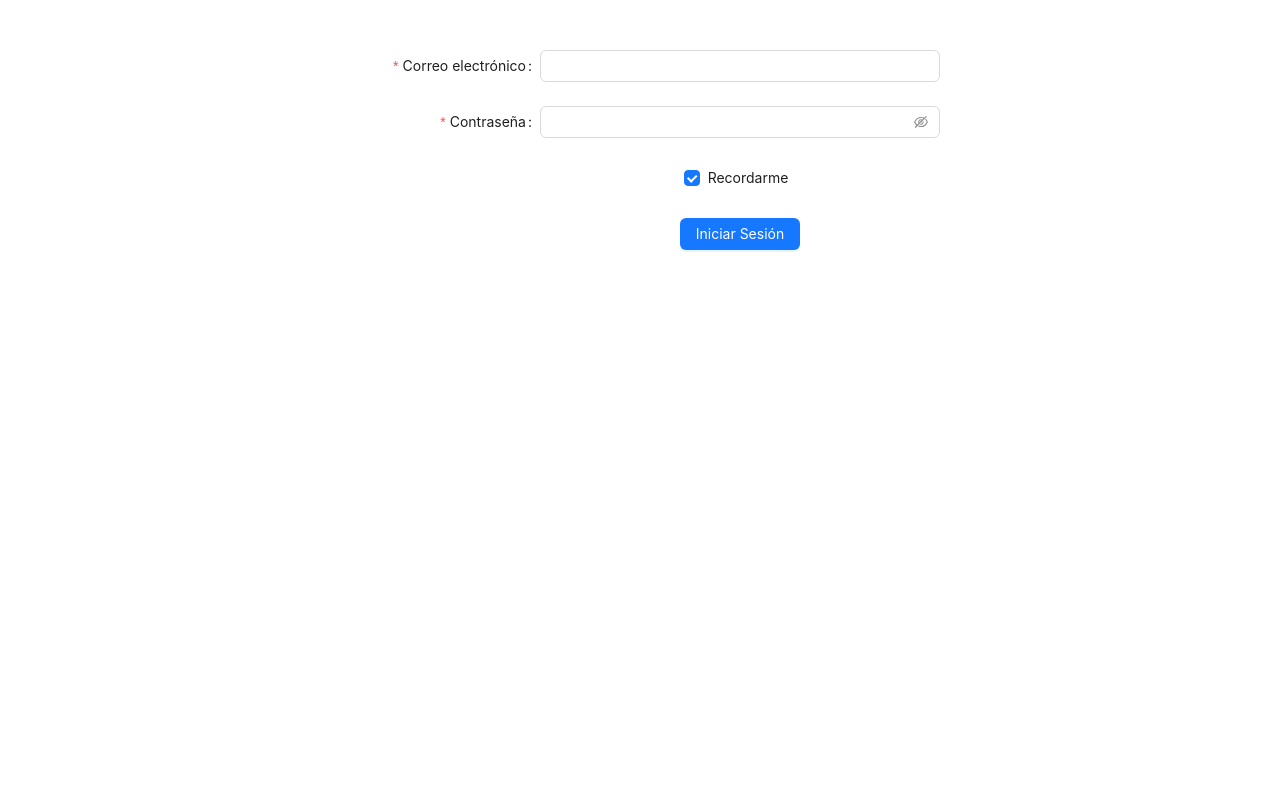
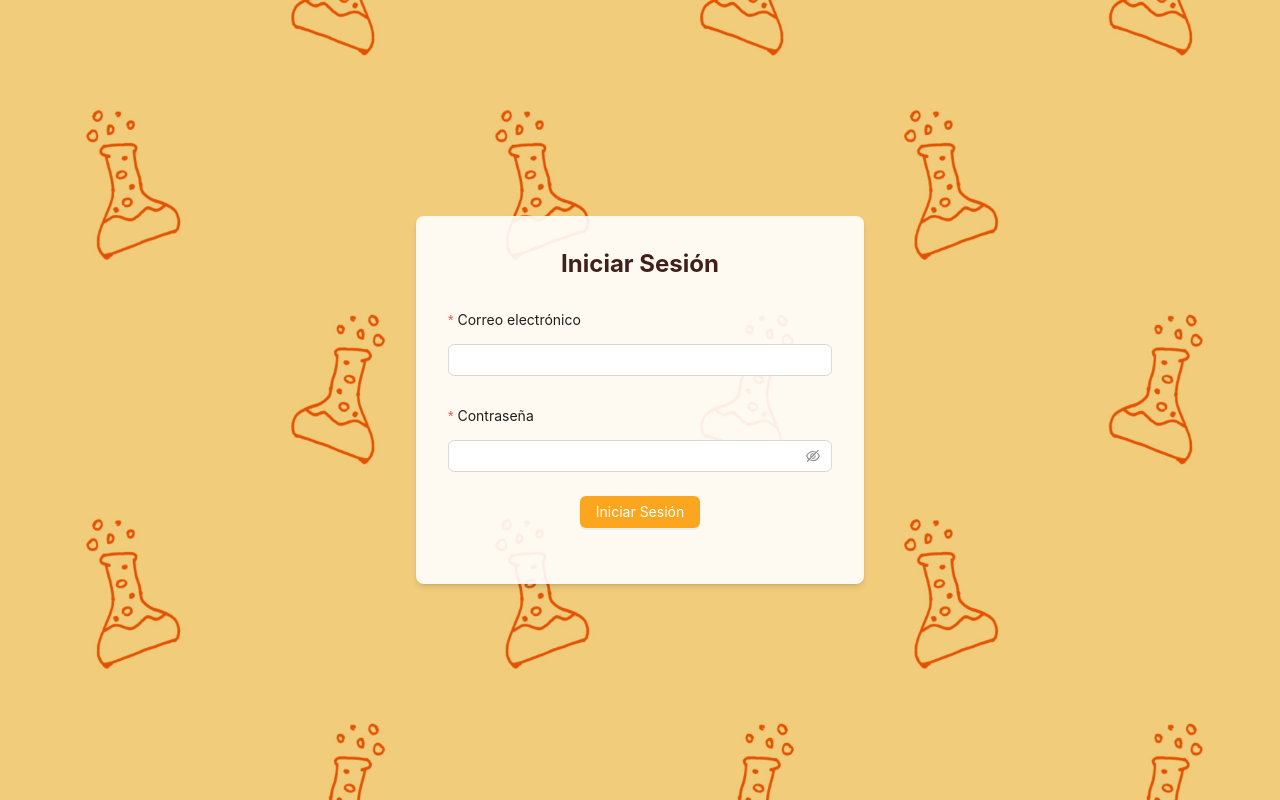
Before and after one commit to CSIPro/labguard, a React (Vite) app: page /Login in a window 1280 px wide. Built offline with nearby package versions, Linux system fonts and the light colour scheme.

Commit message:
cambios de login y de index (forzar la importacion del hover)

```diff
--- a/src/Pages/Login.tsx
+++ b/src/Pages/Login.tsx
@@ -3,6 +3,7 @@ import { useNavigate } from 'react-router-dom';
 import { useUser } from './Context/UserContext';
 import type { FormProps } from 'antd';
 import { Button, Checkbox, Form, Input } from 'antd';
+import bgImage from '../img/beaker-6308923.jpg';
 
 const baseUrl = import.meta.env.VITE_API_URL;
 
@@ -57,41 +58,51 @@ const Login = () => {
   };
 
   return (
+    <div
+  className="flex justify-center items-center min-h-screen bg-cover bg-center"
+  style={{ backgroundImage: `url(${bgImage})` }}
+>
       <Form
         name="login"
-      labelCol={{ span: 8 }}
-      wrapperCol={{ span: 16 }}
-      style={{ maxWidth: 600, margin: 'auto', marginTop: 50 }}
+        className="bg-white/90 p-8 rounded-lg shadow-md w-full max-w-md"
         initialValues={{ remember: true }}
         onFinish={onFinish}
         autoComplete="off"
       >
+        <h2 className="text-2xl font-bold text-center text-textoLabs mb-6">Iniciar Sesión</h2>
         <Form.Item
-        label="Correo electrónico"
+  label="Correo electrónico: "
   name="email"
   rules={[{ required: true, message: 'Por favor ingrese su correo electrónico' }]}
+  labelCol={{ span: 24 }}
+  wrapperCol={{ span: 24 }}
 >
-        <Input type="email" />
+  <Input className="w-full" />
 </Form.Item>
 
 <Form.Item
-        label="Contraseña"
+  label="Contraseña: "
   name="password"
   rules={[{ required: true, message: 'Por favor ingrese su contraseña' }]}
+  labelCol={{ span: 24 }}
+  wrapperCol={{ span: 24 }}
 >
-        <Input.Password />
+  <Input.Password className="w-full" />
 </Form.Item>
 
+{/*
         <Form.Item name="remember" valuePropName="checked" label={null}>
           <Checkbox>Recordarme</Checkbox>
         </Form.Item>
+        */}
 
         <Form.Item label={null}>
-        <Button type="primary" htmlType="submit">
+          <Button type="primary" htmlType="submit" className="w-50 bg-colorButtonOrange hover-custom text-white py-2 rounded-md">
             Iniciar Sesión
           </Button>
         </Form.Item>
       </Form>
+    </div>
   );
 };
 
--- a/src/index.css
+++ b/src/index.css
@@ -15,6 +15,11 @@
   -moz-osx-font-smoothing: grayscale;
 }
 
+.hover-custom:hover {
+  background-color: #FF7F00 !important;
+}
+
+
 
 @media (prefers-color-scheme: light) {
   :root {
```
Lines whose indentation alone changed are shown as unchanged.
